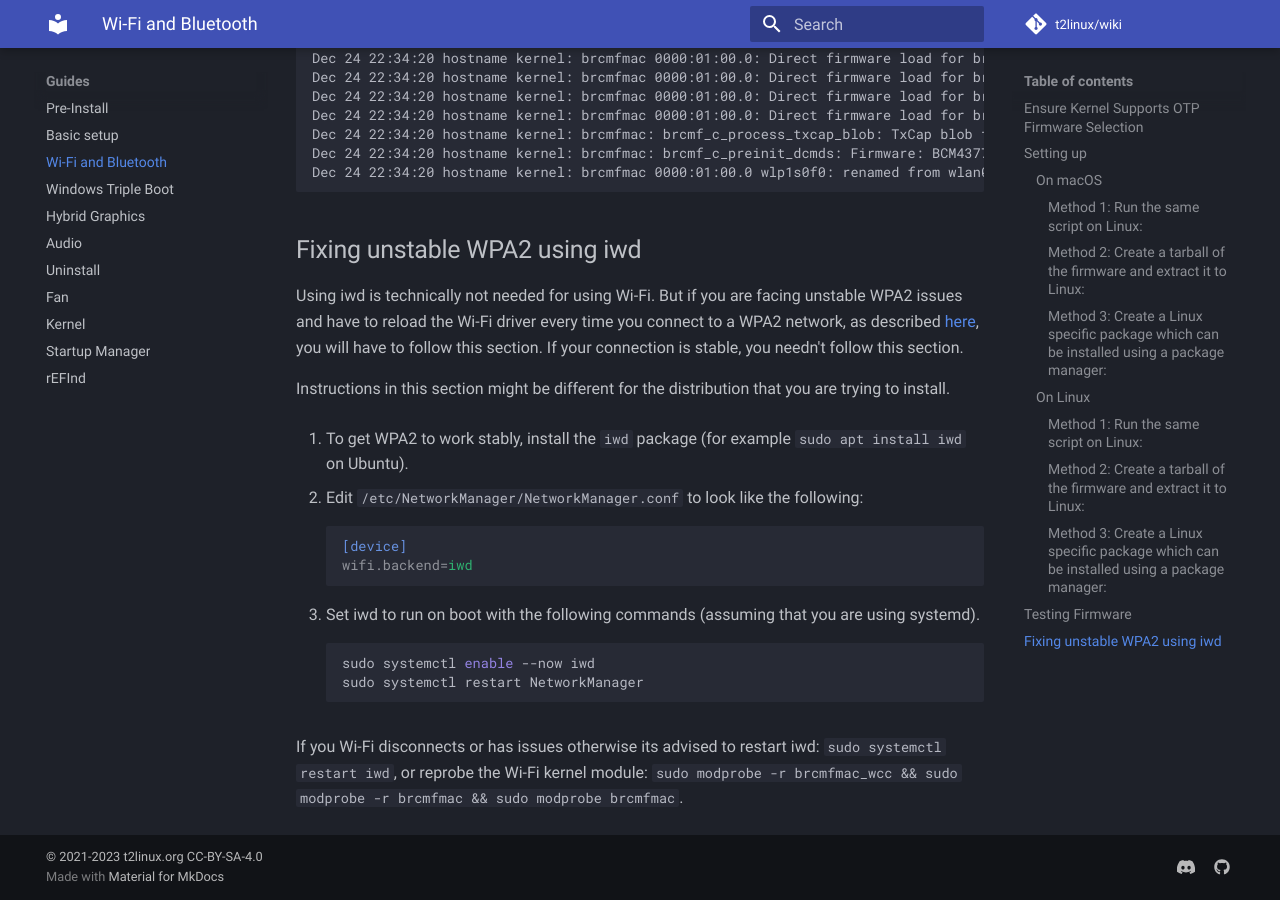
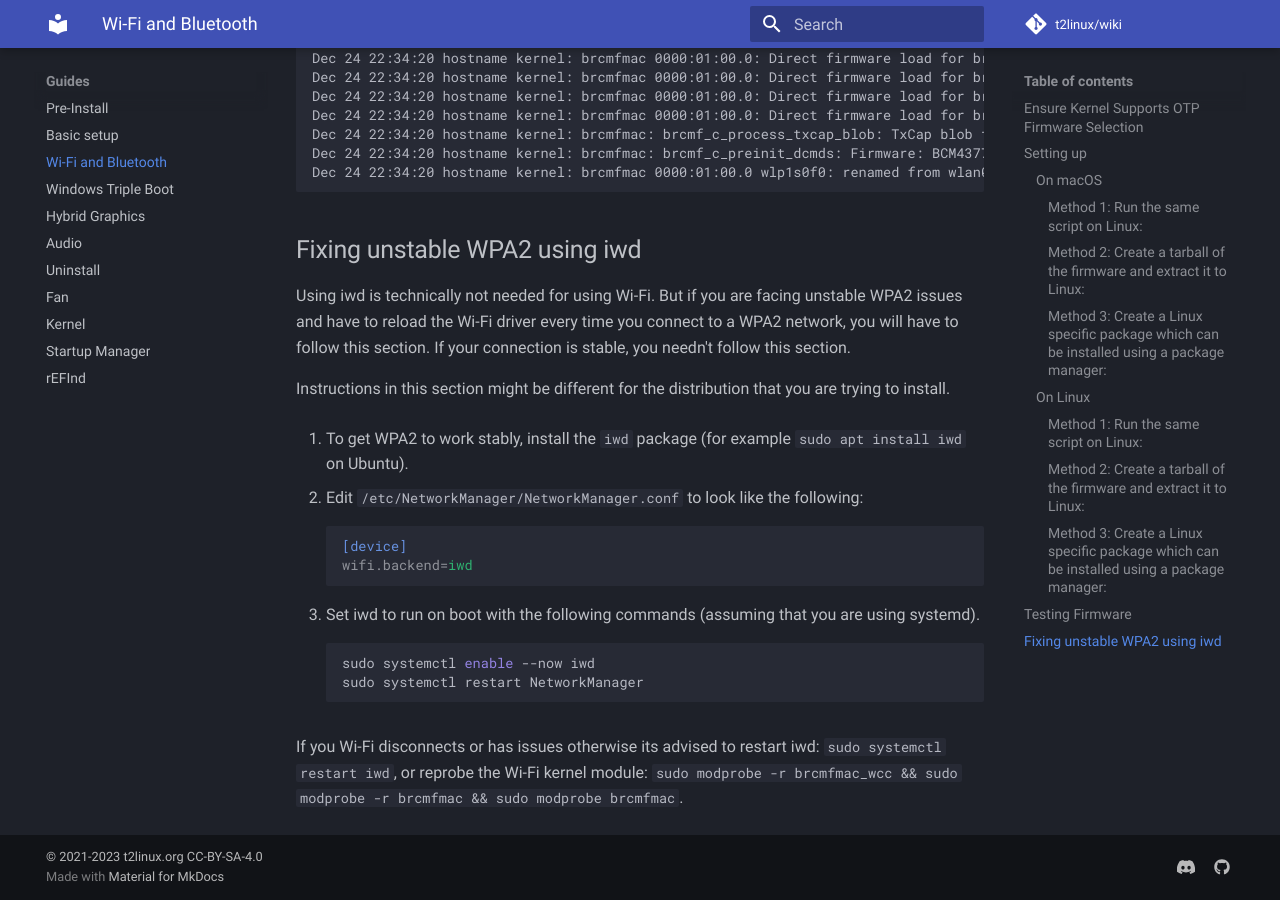
Before and after one commit to t2linux/wiki, an MkDocs documentation site: the page built from docs/guides/wifi-bluetooth.md, in a window 1280 px wide and 900 px high, scrolled down 2384 px. Built offline with MkDocs 1.6.1 and Material for MkDocs 9.7.7, drawn with Linux system fonts in a browser that asks for light colours; comment, search, counter and statistics services are not loaded.

Commit message:
Update wifi-bluetooth.md

```diff
--- a/docs/guides/wifi-bluetooth.md
+++ b/docs/guides/wifi-bluetooth.md
@@ -196,7 +196,7 @@ Dec 24 22:34:20 hostname kernel: brcmfmac 0000:01:00.0 wlp1s0f0: renamed from wl
 
 ## Fixing unstable WPA2 using iwd
 
-Using iwd is technically not needed for using Wi-Fi. But if you are facing unstable WPA2 issues and have to reload the Wi-Fi driver every time you connect to a WPA2 network, as described [here](#method-2-create-a-tarball-of-the-firmware-and-extract-it-to-linux_1), you will have to follow this section. If your connection is stable, you needn't follow this section.
+Using iwd is technically not needed for using Wi-Fi. But if you are facing unstable WPA2 issues and have to reload the Wi-Fi driver every time you connect to a WPA2 network, you will have to follow this section. If your connection is stable, you needn't follow this section.
 
 Instructions in this section might be different for the distribution that you are trying to install.
 
```
